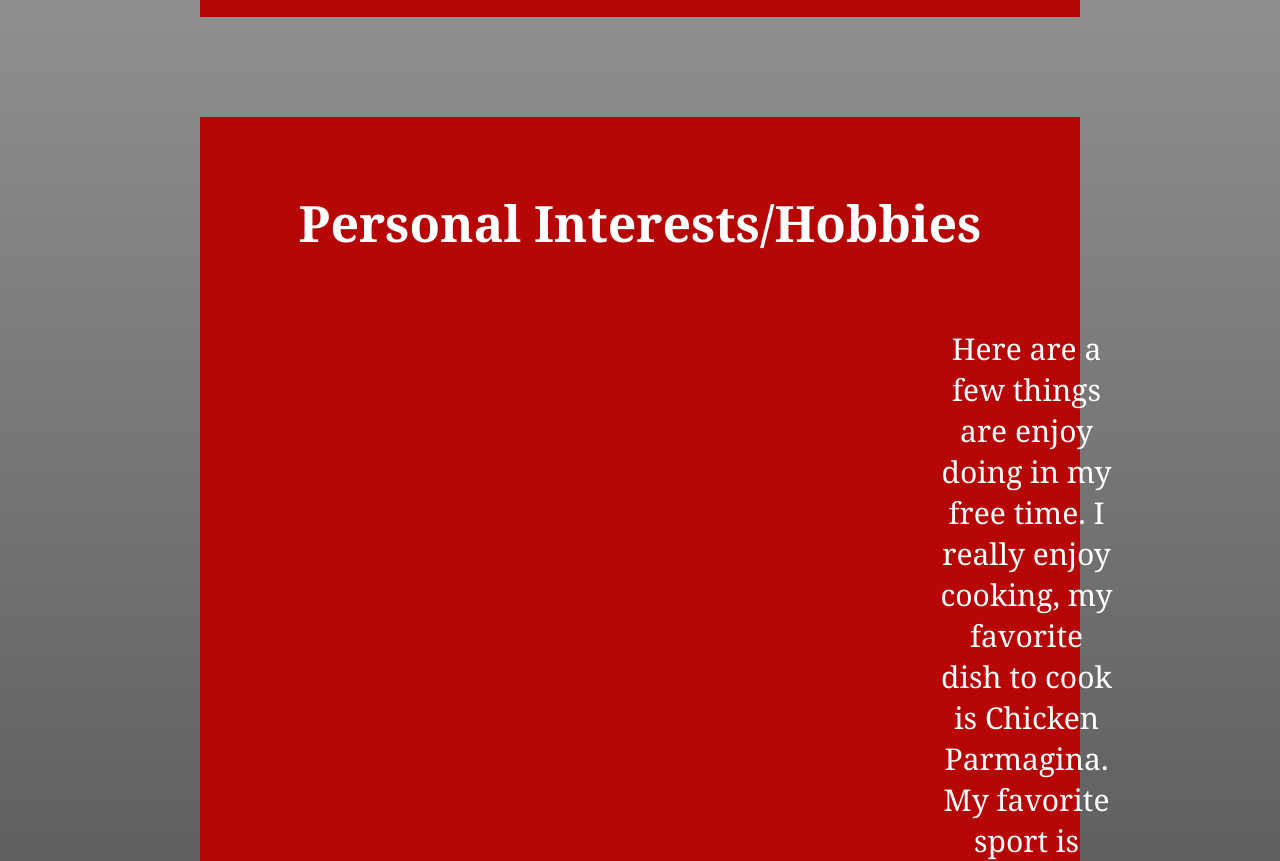
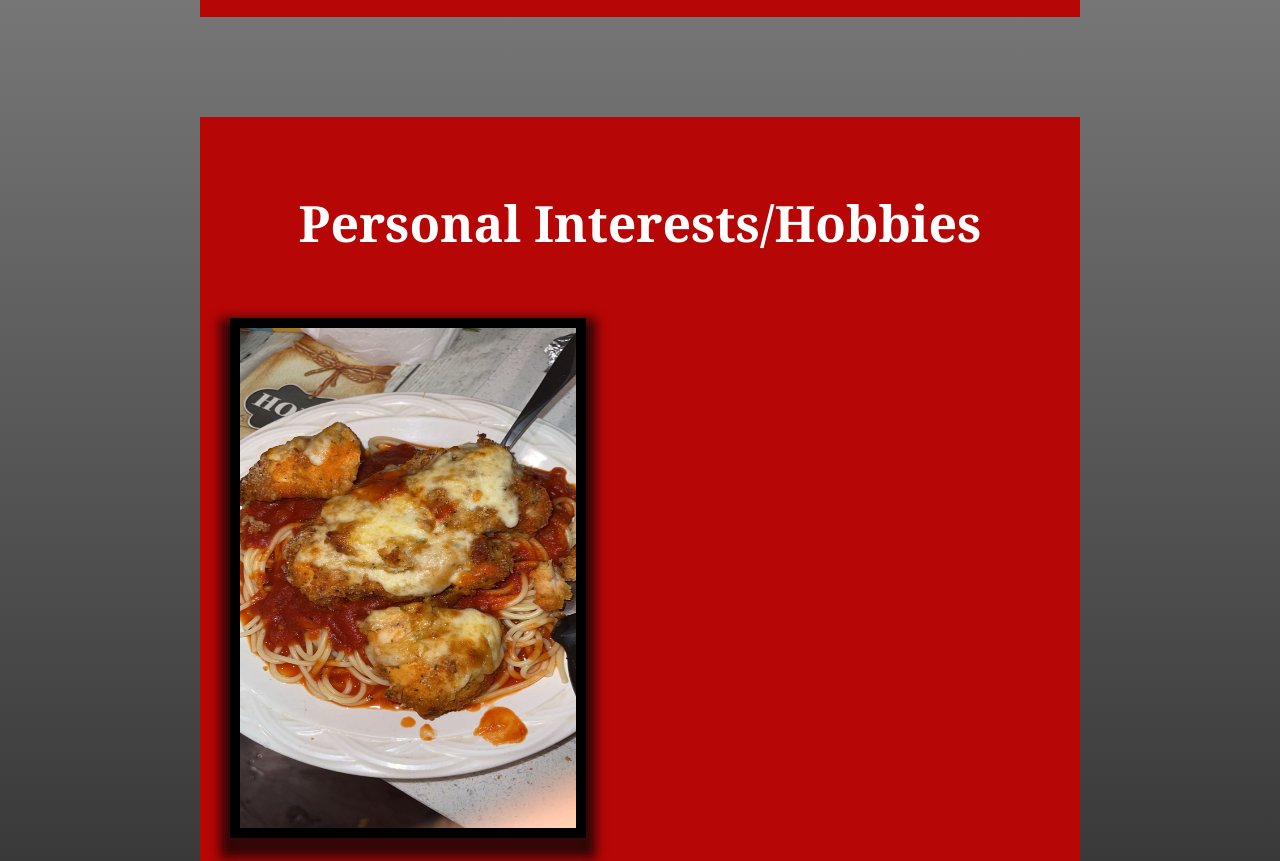
Before and after one commit to ManiG21/portfolio, a React (Create React App) app: page /about in a window 1280 px wide. Shown: the part 1550-2411 px from the top of the page. Built offline with nearby package versions, Linux system fonts and the light colour scheme.

Commit message:
new about

```diff
--- a/src/components/About/About.js
+++ b/src/components/About/About.js
@@ -12,7 +12,7 @@ function About() {
 
          <div className='para'> <h2 id='ab'>Introduction </h2>
             <div className='row wrap'>
-         <img className='logo'id='Me' src={Me} alt='Me'></img>
+               <img className='logo' id='Me' src={Me} alt='Me'></img>
                <p className='intro'> Hello my name is Armani Grant. I am a avid
                   learner that is always looking for ways to improve to become the best I can be at my craft.
                   I have a passion for front-end website development. When designing I use my creativity and
@@ -22,9 +22,13 @@ function About() {
          </div>
 
 
-         <div className='para'> <h2 id='ab'>Personal Interests/Hobbies</h2>
-        <div className='row'> <img className='logo'id='Chick' src={Chicken} alt='Chicken'></img>
-         <img className='logo'id='ssj' src={Gohan} alt='Gohan'></img>
+         <div className='para'>
+            <h2 id='ab'>Personal Interests/Hobbies</h2>
+            <div className='row wrap'>
+               <div>
+                  <img className='logo' id='Chick' src={Chicken} alt='Chicken'></img>
+                  <img className='logo' id='ssj' src={Gohan} alt='Gohan'></img>
+            </div>
                <p>Here are a few things are enjoy doing  in my free time. I really enjoy cooking, my favorite dish to cook is Chicken Parmagina. My favorite
                   sport is basketball, I have played it for most of my life and still occasionally to this day.
                   I workout regularly whether it's lifting weights, calistentics or just simply going for a walk in
```
Lines whose indentation alone changed are shown as unchanged.
